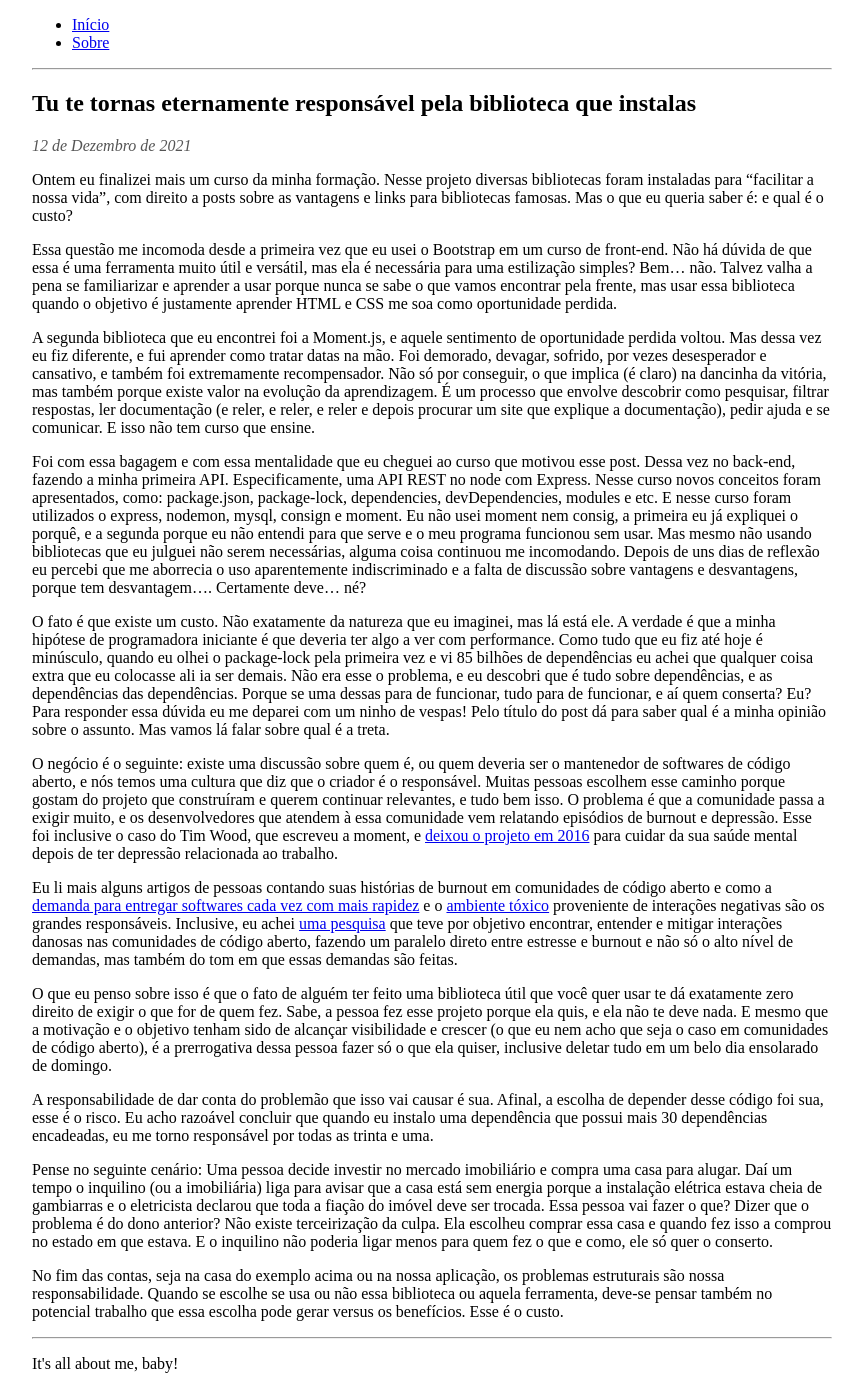
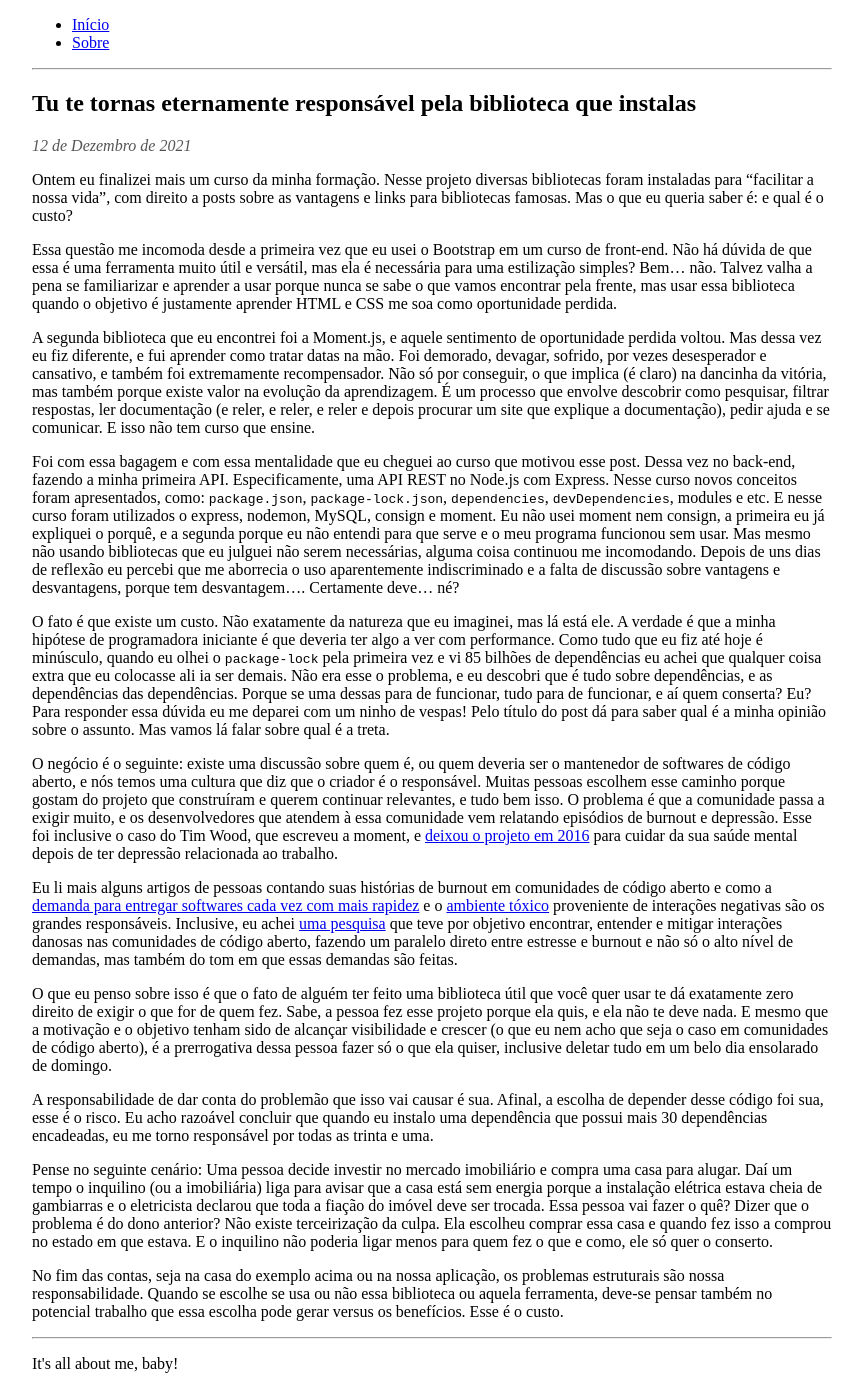
Before and after one commit to Laisses/laisses.github.io, a Jekyll site: the page built from _posts/2021-12-12-responsabilidade-biblioteca.md, in a window 1280 px wide. Shown: the whole page, without its empty margins (208-1071 px from the left). Built offline with Jekyll 4.4.1, drawn with Linux system fonts in a browser that asks for light colours.

Commit message:
responsibilidade-biblioteca: Incorpora sugestões

```diff
--- a/_posts/2021-12-12-responsabilidade-biblioteca.md
+++ b/_posts/2021-12-12-responsabilidade-biblioteca.md
@@ -12,9 +12,9 @@ Essa questão me incomoda desde a primeira vez que eu usei o Bootstrap em um cur
 
 A segunda biblioteca que eu encontrei foi a Moment.js, e aquele sentimento de oportunidade perdida voltou. Mas dessa vez eu fiz diferente, e fui aprender como tratar datas na mão. Foi demorado, devagar, sofrido, por vezes desesperador e cansativo, e também foi extremamente recompensador. Não só por conseguir, o que implica (é claro) na dancinha da vitória, mas também porque existe valor na evolução da aprendizagem. É um processo que envolve descobrir como pesquisar, filtrar respostas, ler documentação (e reler, e reler, e reler e depois procurar um site que explique a documentação), pedir ajuda e se comunicar. E isso não tem curso que ensine.
 
-Foi com essa bagagem e com essa mentalidade que eu cheguei ao curso que motivou esse post. Dessa vez no back-end, fazendo a minha primeira API. Especificamente, uma API REST no node com Express. Nesse curso novos conceitos foram apresentados, como: package.json, package-lock, dependencies, devDependencies, modules e etc. E nesse curso foram utilizados o express, nodemon, mysql, consign e moment. Eu não usei moment nem consig, a primeira eu já expliquei o porquê, e a segunda porque eu não entendi para que serve e o meu programa funcionou sem usar. Mas mesmo não usando bibliotecas que eu julguei não serem necessárias, alguma coisa continuou me incomodando. Depois de uns dias de reflexão eu percebi que me aborrecia o uso aparentemente indiscriminado e a falta de discussão sobre vantagens e desvantagens, porque tem desvantagem.... Certamente deve... né?
+Foi com essa bagagem e com essa mentalidade que eu cheguei ao curso que motivou esse post. Dessa vez no back-end, fazendo a minha primeira API. Especificamente, uma API REST no Node.js com Express. Nesse curso novos conceitos foram apresentados, como: `package.json`, `package-lock.json`, `dependencies`, `devDependencies`, modules e etc. E nesse curso foram utilizados o express, nodemon, MySQL, consign e moment. Eu não usei moment nem consign, a primeira eu já expliquei o porquê, e a segunda porque eu não entendi para que serve e o meu programa funcionou sem usar. Mas mesmo não usando bibliotecas que eu julguei não serem necessárias, alguma coisa continuou me incomodando. Depois de uns dias de reflexão eu percebi que me aborrecia o uso aparentemente indiscriminado e a falta de discussão sobre vantagens e desvantagens, porque tem desvantagem.... Certamente deve... né?
 
-O fato é que existe um custo. Não exatamente da natureza que eu imaginei, mas lá está ele. A verdade é que a minha hipótese de programadora iniciante é que deveria ter algo a ver com performance. Como tudo que eu fiz até hoje é minúsculo, quando eu olhei o package-lock pela primeira vez e vi 85 bilhões de dependências eu achei que qualquer coisa extra que eu colocasse ali ia ser demais. Não era esse o problema, e eu descobri que é tudo sobre dependências, e as dependências das dependências. Porque se uma dessas para de funcionar, tudo para de funcionar, e aí quem conserta? Eu? Para responder essa dúvida eu me deparei com um ninho de vespas! Pelo título do post dá para saber qual é a minha opinião sobre o assunto. Mas vamos lá falar sobre qual é a treta.
+O fato é que existe um custo. Não exatamente da natureza que eu imaginei, mas lá está ele. A verdade é que a minha hipótese de programadora iniciante é que deveria ter algo a ver com performance. Como tudo que eu fiz até hoje é minúsculo, quando eu olhei o `package-lock` pela primeira vez e vi 85 bilhões de dependências eu achei que qualquer coisa extra que eu colocasse ali ia ser demais. Não era esse o problema, e eu descobri que é tudo sobre dependências, e as dependências das dependências. Porque se uma dessas para de funcionar, tudo para de funcionar, e aí quem conserta? Eu? Para responder essa dúvida eu me deparei com um ninho de vespas! Pelo título do post dá para saber qual é a minha opinião sobre o assunto. Mas vamos lá falar sobre qual é a treta.
 
 O negócio é o seguinte: existe uma discussão sobre quem é, ou quem deveria ser o mantenedor de softwares de código aberto, e nós temos uma cultura que diz que o criador é o responsável. Muitas pessoas escolhem esse caminho porque gostam do projeto que construíram e querem continuar relevantes, e tudo bem isso. O problema é que a comunidade passa a exigir muito, e os desenvolvedores que atendem à essa comunidade vem relatando episódios de burnout e depressão. Esse foi inclusive o caso do Tim Wood, que escreveu a moment, e [deixou o projeto em 2016](https://medium.com/@timrwood/moment-endof-term-522d8965689) para cuidar da sua saúde mental depois de ter depressão relacionada ao trabalho.
 
@@ -24,6 +24,6 @@ O que eu penso sobre isso é que o fato de alguém ter feito uma biblioteca úti
 
 A responsabilidade de dar conta do problemão que isso vai causar é sua. Afinal, a escolha de depender desse código foi sua, esse é o risco. Eu acho razoável concluir que quando eu instalo uma dependência que possui mais 30 dependências encadeadas, eu me torno responsável por todas as trinta e uma.
 
-Pense no seguinte cenário: Uma pessoa decide investir no mercado imobiliário e compra uma casa para alugar. Daí um tempo o inquilino (ou a imobiliária) liga para avisar que a casa está sem energia porque a instalação elétrica estava cheia de gambiarras e o eletricista declarou que toda a fiação do imóvel deve ser trocada. Essa pessoa vai fazer o que? Dizer que o problema é do dono anterior? Não existe terceirização da culpa. Ela escolheu comprar essa casa e quando fez isso a comprou no estado em que estava. E o inquilino não poderia ligar menos para quem fez o que e como, ele só quer o conserto.
+Pense no seguinte cenário: Uma pessoa decide investir no mercado imobiliário e compra uma casa para alugar. Daí um tempo o inquilino (ou a imobiliária) liga para avisar que a casa está sem energia porque a instalação elétrica estava cheia de gambiarras e o eletricista declarou que toda a fiação do imóvel deve ser trocada. Essa pessoa vai fazer o quê? Dizer que o problema é do dono anterior? Não existe terceirização da culpa. Ela escolheu comprar essa casa e quando fez isso a comprou no estado em que estava. E o inquilino não poderia ligar menos para quem fez o que e como, ele só quer o conserto.
 
 No fim das contas, seja na casa do exemplo acima ou na nossa aplicação, os problemas estruturais são nossa responsabilidade. Quando se escolhe se usa ou não essa biblioteca ou aquela ferramenta, deve-se pensar também no potencial trabalho que essa escolha pode gerar versus os benefícios. Esse é o custo.
```
